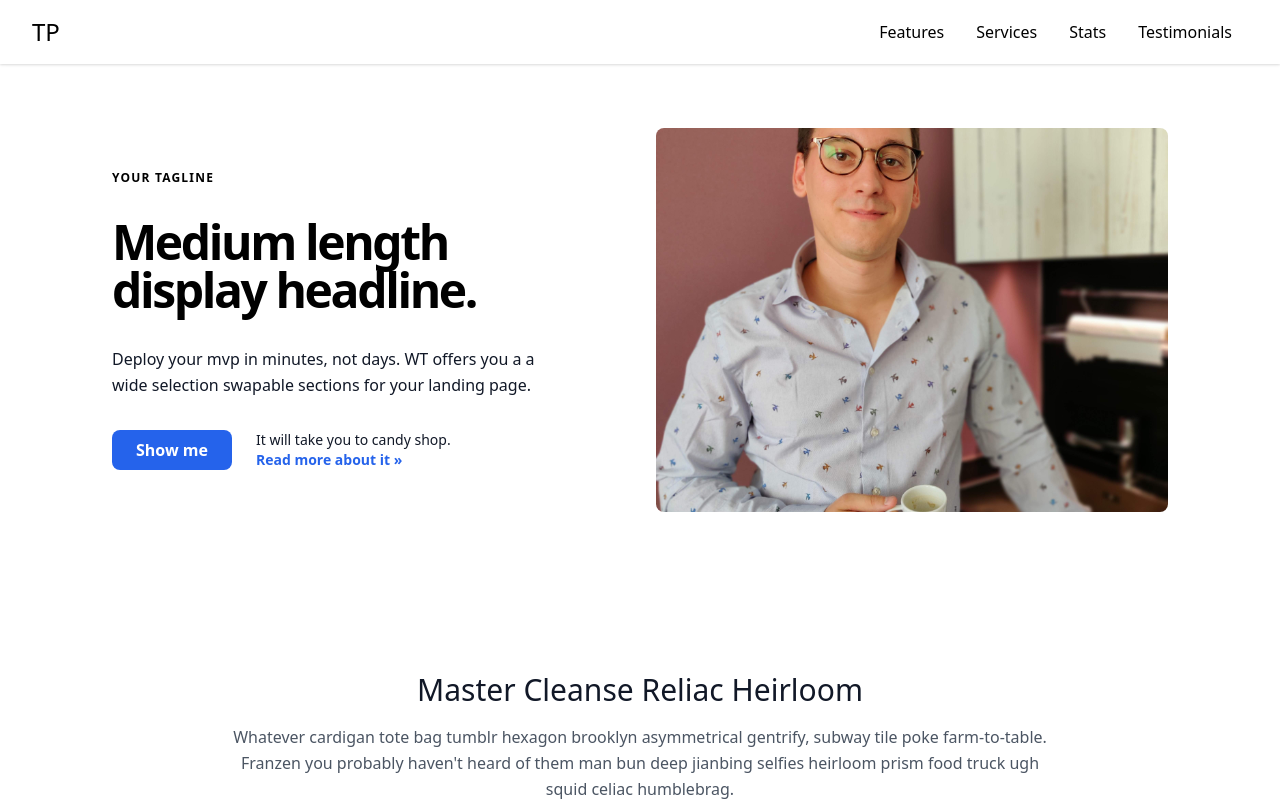
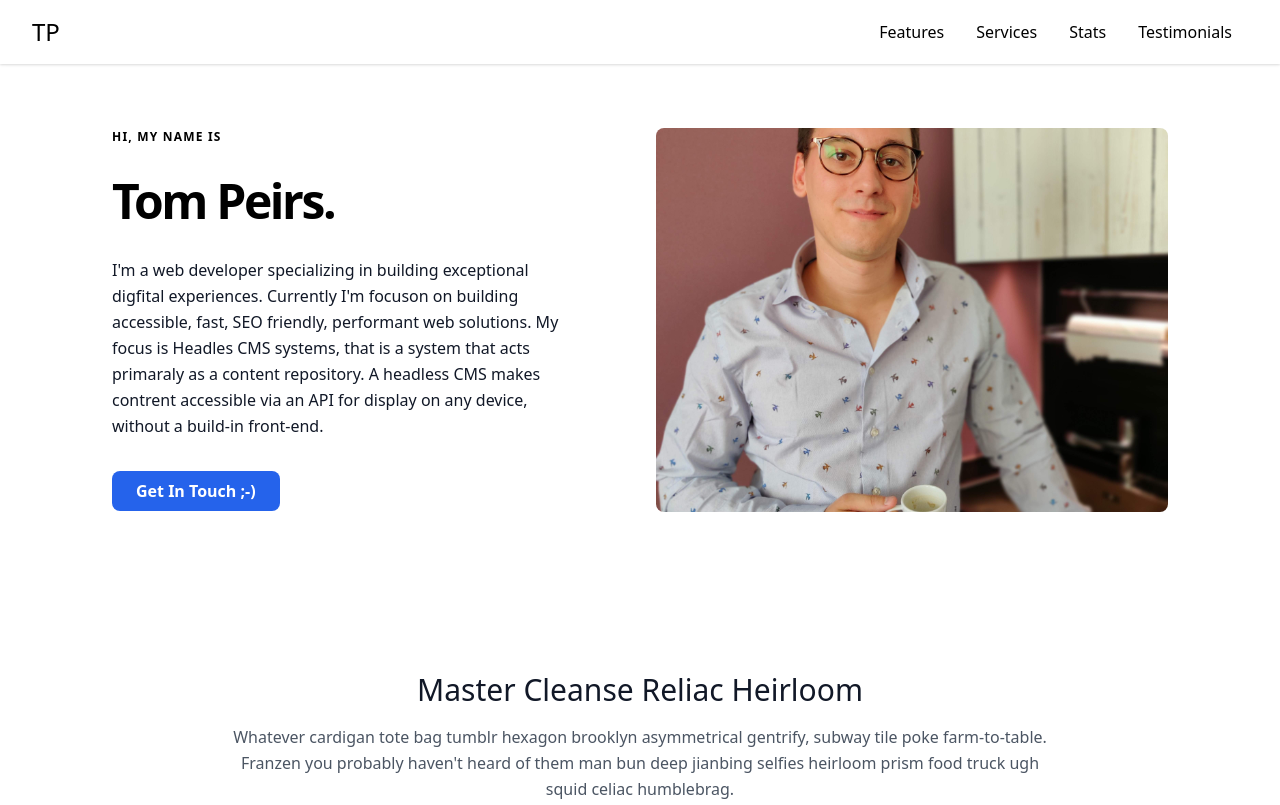
Before and after one commit to peirstom/tompeirs, a Gatsby site: page / in a window 1280 px wide. Shown: the top 805 px of the page. Built offline with nearby package versions, Linux system fonts and the light colour scheme; Gatsby itself is replaced by a stand-in of ours.

Commit message:
Changing Intro text

```diff
--- a/src/components/Hero.js
+++ b/src/components/Hero.js
@@ -10,14 +10,14 @@ const Hero = (props) => {
         <section className="text-blueGray-700 ">
         <div className="container flex flex-col items-center px-5 py-16 mx-auto md:flex-row lg:px-28">
           <div className="flex flex-col items-start mb-16 text-left lg:flex-grow md:w-1/2 lg:pr-24 md:pr-16 md:mb-0">
-            <h2 className="mb-8 text-xs font-semibold tracking-widest text-black uppercase title-font"> Your tagline </h2>
-            <h1 className="mb-8 text-2xl font-black tracking-tighter text-black md:text-5xl title-font"> Medium length display headline. </h1>
-            <p className="mb-8 text-base leading-relaxed text-left text-blueGray-600 "> Deploy your mvp in minutes, not days. WT offers you a a wide selection swapable sections for your landing page. </p>
+            <h2 className="mb-8 text-xs font-semibold tracking-widest text-black uppercase title-font"> Hi, my name is </h2>
+            <h1 className="mb-8 text-2xl font-black tracking-tighter text-black md:text-5xl title-font"> Tom Peirs. </h1>
+            <p className="mb-8 text-base leading-relaxed text-left text-blueGray-600 "> I'm a web developer specializing in building exceptional digfital experiences. Currently I'm focuson on building accessible, fast, SEO friendly, performant web solutions. My focus is Headles CMS systems, that is a system that acts primaraly as a content repository. A headless CMS makes contrent accessible via an API for display on any device, without a build-in front-end. </p>
             <div className="flex flex-col justify-center lg:flex-row">
-              <button className="flex items-center px-6 py-2 mt-auto font-semibold text-white transition duration-500 ease-in-out transform bg-blue-600 rounded-lg hover:bg-blue-700 focus:shadow-outline focus:outline-none focus:ring-2 ring-offset-current ring-offset-2"> Show me </button>
-              <p className="mt-2 text-sm text-left text-blueGray-600 md:ml-6 md:mt-0"> It will take you to candy shop. <br className="hidden lg:block" />
+              <button className="flex items-center px-6 py-2 mt-auto font-semibold text-white transition duration-500 ease-in-out transform bg-blue-600 rounded-lg hover:bg-blue-700 focus:shadow-outline focus:outline-none focus:ring-2 ring-offset-current ring-offset-2"> Get In Touch ;-) </button>
+              {/* <p className="mt-2 text-sm text-left text-blueGray-600 md:ml-6 md:mt-0"> It will take you to candy shop. <br className="hidden lg:block" />
                 <Link to="#" className="inline-flex items-center font-semibold text-blue-600 md:mb-2 lg:mb-0 hover:text-black " title="read more"> Read more about it » </Link>
-              </p>
+              </p> */}
             </div>
           </div>
           <div className="w-full lg:w-5/6 lg:max-w-lg md:w-1/2">
```
Also changed, not shown: 1 other file.
